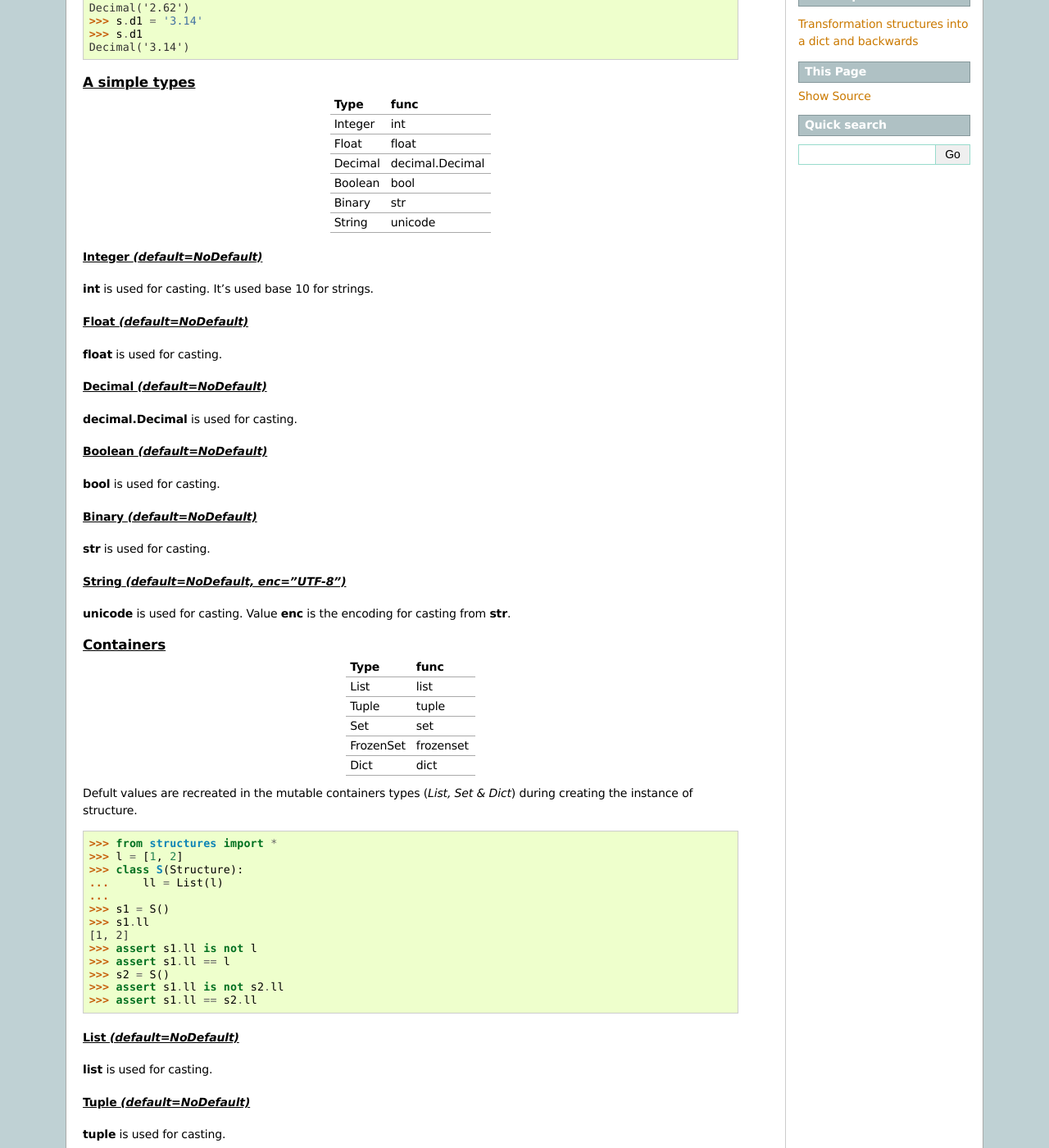
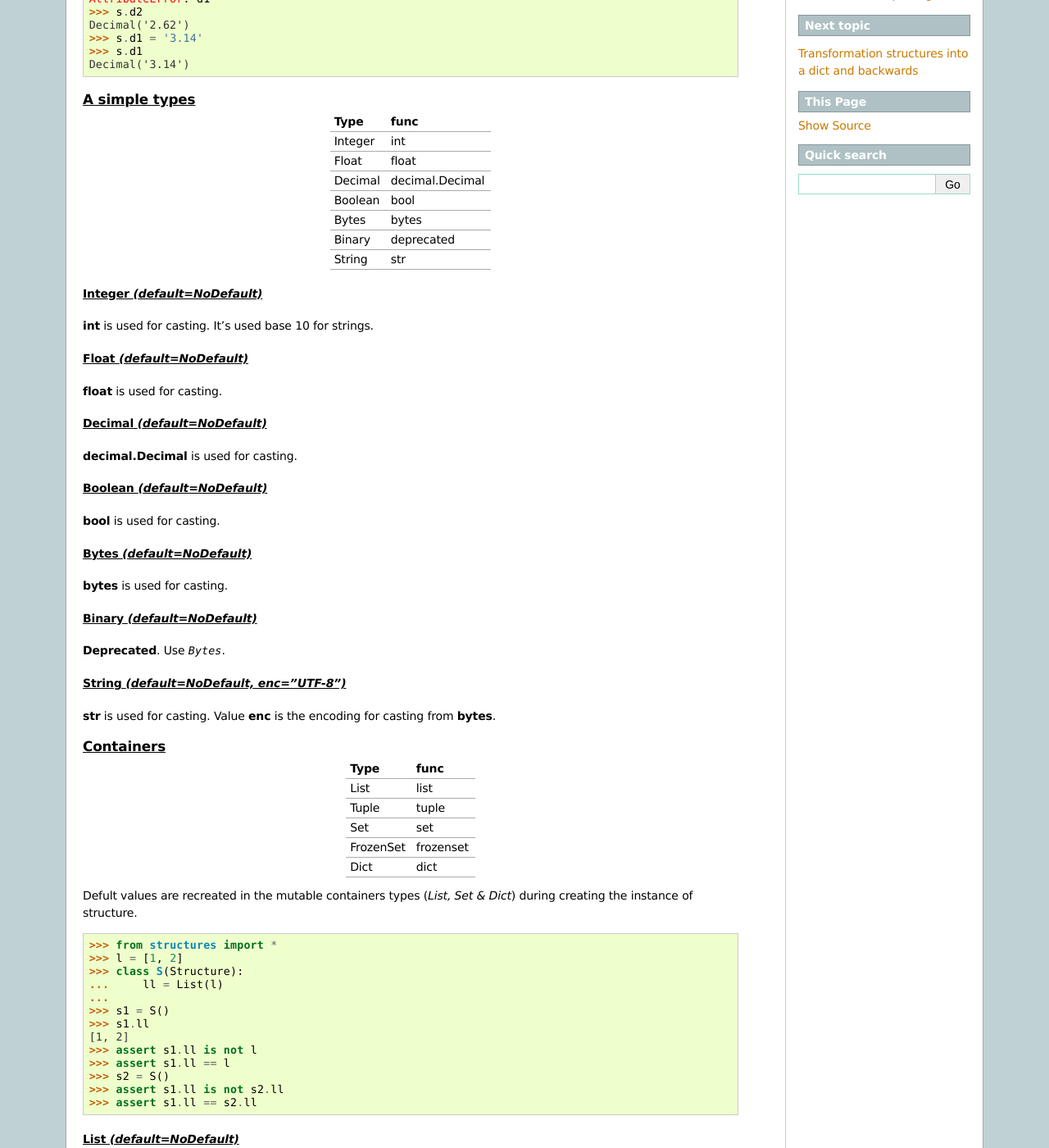
Before and after one commit to zzzsochi/structures, a Sphinx documentation site: the page built from doc/types.rst, in a window 1280 px wide and 1400 px high, scrolled down 844 px. Shown: the whole window at 82% size. Built offline with Sphinx 7.4.7, drawn with Linux system fonts in a browser that asks for light colours; some of the changed text lies outside the part shown.

Commit message:
Add types.Bytes. Some fixes...

```diff
--- a/doc/types.rst
+++ b/doc/types.rst
@@ -41,9 +41,11 @@
 +---------+-----------------+
 | Boolean |       bool      |
 +---------+-----------------+
-| Binary  |       str       |
+| Bytes   |       bytes     |
 +---------+-----------------+
-| String  |     unicode     |
+| Binary  |    deprecated   |
++---------+-----------------+
+| String  |       str       |
 +---------+-----------------+
 
 Integer *(default=NoDefault)*
@@ -62,14 +64,18 @@
 +++++++++++++++++++++++++++++
 **bool** is used for casting.
 
+Bytes *(default=NoDefault)*
+++++++++++++++++++++++++++++
+**bytes** is used for casting.
+
 Binary *(default=NoDefault)*
 ++++++++++++++++++++++++++++
-**str** is used for casting.
+**Deprecated**. Use `Bytes`.
 
 String *(default=NoDefault, enc="UTF-8")*
 +++++++++++++++++++++++++++++++++++++++++
-**unicode** is used for casting.
-Value **enc** is the encoding for casting from **str**.
+**str** is used for casting.
+Value **enc** is the encoding for casting from **bytes**.
 
 
 Containers
--- a/structures/__init__.py
+++ b/structures/__init__.py
@@ -1,6 +1,6 @@
 # coding: utf8
 
-__version__ = '1.0'
+__version__ = '1.1'
 
 from structure import *
 from types import *
@@ -10,7 +10,7 @@
 __all__ = [
            'Structure',
            'Integer', 'Boolean', 'Float', 'Decimal',
-           'String', 'Binary',
+           'String', 'Bytes', 'Binary',
            'List', 'Tuple', 'Set', 'Dict',
            'DateTime', 'Date', 'Time',
            'from_dict', 'to_dict'
```
Also changed, not shown: README.rst (+13 -3 lines), doc/index.rst (+13 -3 lines), 2 other files.
